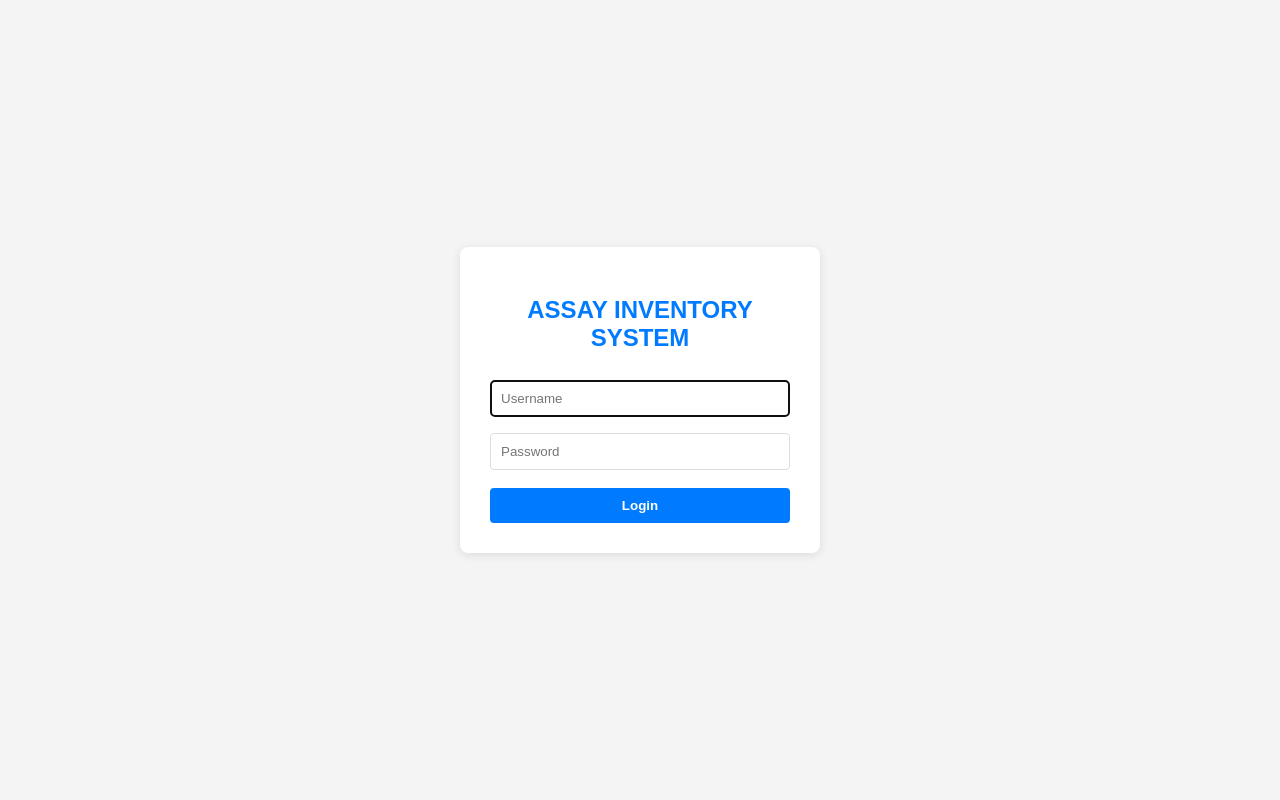
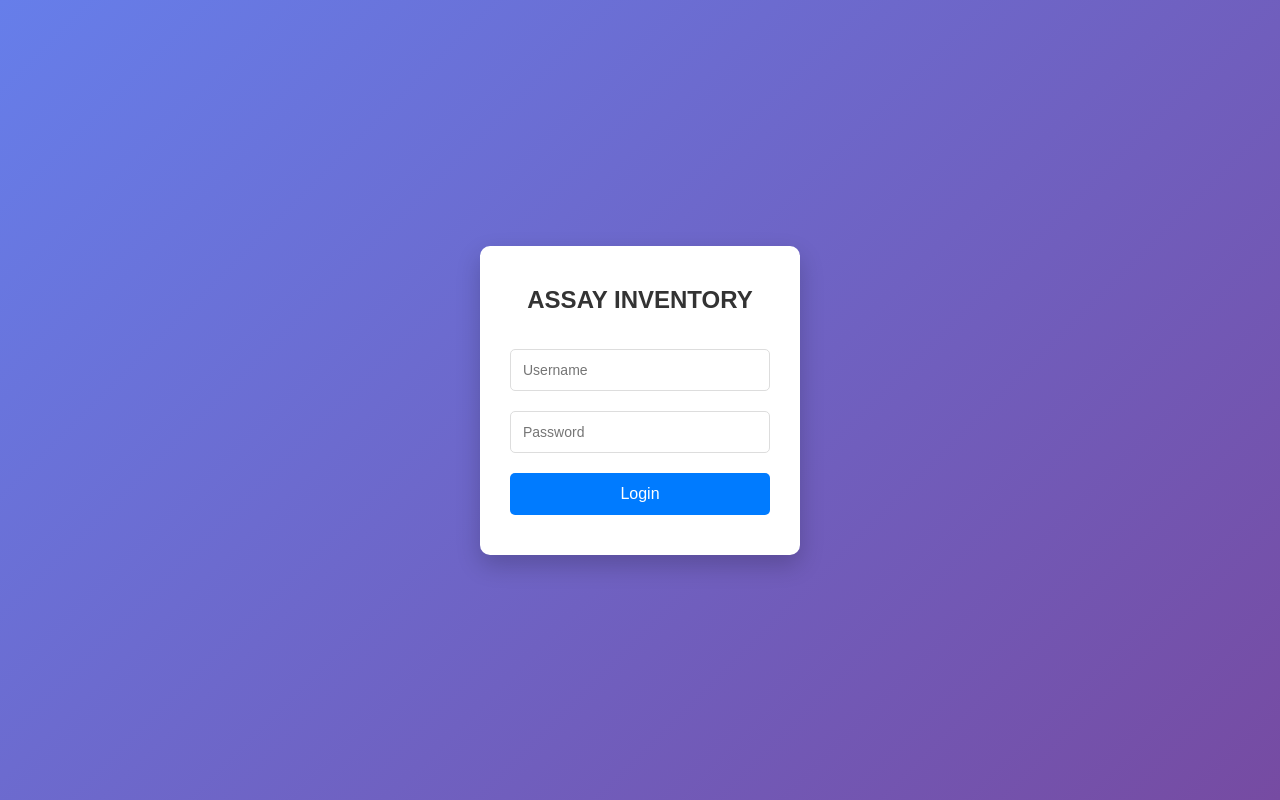
Before and after one commit to samuelcaligner/assay-inventory-management-system, a Flask app: page / in a window 1280 px wide. Run offline with Flask 3, Linux system fonts and the light colour scheme; some libraries are stand-ins or nearby versions.

Commit message:
Update login.html

```diff
--- a/templates/login.html
+++ b/templates/login.html
@@ -1,26 +1,72 @@
 <!DOCTYPE html>
-<html>
+<html lang="en">
 <head>
+<meta charset="UTF-8">
+<meta name="viewport" content="width=device-width, initial-scale=1.0">
 <title>ASSAY INVENTORY - Login</title>
 <style>
-body { font-family: Arial; background: #f4f4f4; display: flex; justify-content: center; align-items: center; height: 100vh; margin: 0; }
-.box { background: white; padding: 30px; border-radius: 8px; box-shadow: 0 2px 10px rgba(0,0,0,0.1); width: 300px; }
-h2 { text-align: center; color: #007bff; margin-bottom: 20px; }
-input { width: 100%; padding: 10px; margin: 8px 0; border: 1px solid #ddd; border-radius: 4px; box-sizing: border-box; }
-.btn { width: 100%; padding: 10px; background: #007bff; color: white; border: none; border-radius: 4px; cursor: pointer; margin-top: 10px; font-weight: bold; }
-.btn:hover { background: #0056b3; }
-.error { color: red; text-align: center; margin-bottom: 10px; padding: 8px; background: #f8d7da; border-radius: 4px; }
+* {margin: 0; padding: 0; box-sizing: border-box;}
+body {
+    font-family: Arial, sans-serif;
+    background: linear-gradient(135deg, #667eea 0%, #764ba2 100%);
+    display: flex;
+    justify-content: center;
+    align-items: center;
+    height: 100vh;
+}
+.box {
+    background: white;
+    padding: 40px 30px;
+    border-radius: 10px;
+    box-shadow: 0 10px 25px rgba(0,0,0,0.2);
+    width: 320px;
+}
+h2 {
+    text-align: center;
+    color: #333;
+    margin-bottom: 25px;
+}
+.error {
+    color: red;
+    text-align: center;
+    margin-bottom: 15px;
+    font-size: 14px;
+}
+input {
+    width: 100%;
+    padding: 12px;
+    margin: 10px 0;
+    border: 1px solid #ddd;
+    border-radius: 5px;
+    font-size: 14px;
+}
+button {
+    width: 100%;
+    padding: 12px;
+    background: #007bff;
+    color: white;
+    border: none;
+    border-radius: 5px;
+    font-size: 16px;
+    cursor: pointer;
+    margin-top: 10px;
+}
+button:hover {
+    background: #0056b3;
+}
 </style>
 </head>
 <body>
 <div class="box">
-<h2>ASSAY INVENTORY SYSTEM</h2>
-{% if error %}<div class="error">{{ error }}</div>{% endif %}
-<form method="POST" action="/login">
-<input type="text" name="username" placeholder="Username" required autofocus>
-<input type="password" name="password" placeholder="Password" required>
-<button type="submit" name="action" value="login" class="btn">Login</button>
-</form>
+    <h2>ASSAY INVENTORY</h2>
+    {% if error %}
+    <p class="error">{{ error }}</p>
+    {% endif %}
+    <form method="POST" action="/">
+        <input type="text" name="username" placeholder="Username" required>
+        <input type="password" name="password" placeholder="Password" required>
+        <button type="submit" name="action" value="login">Login</button>
+    </form>
 </div>
 </body>
 </html>
```
